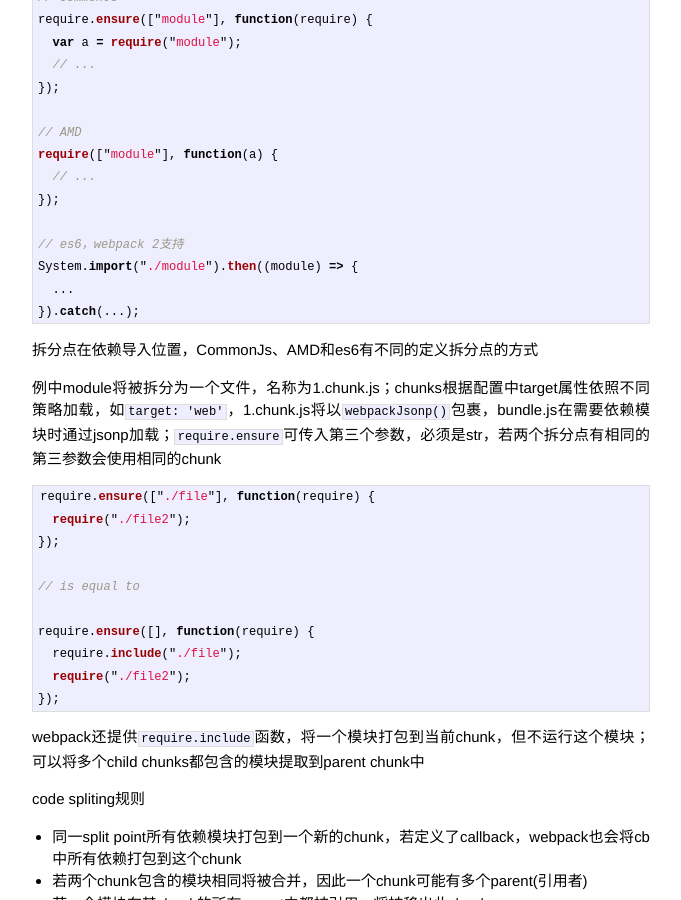
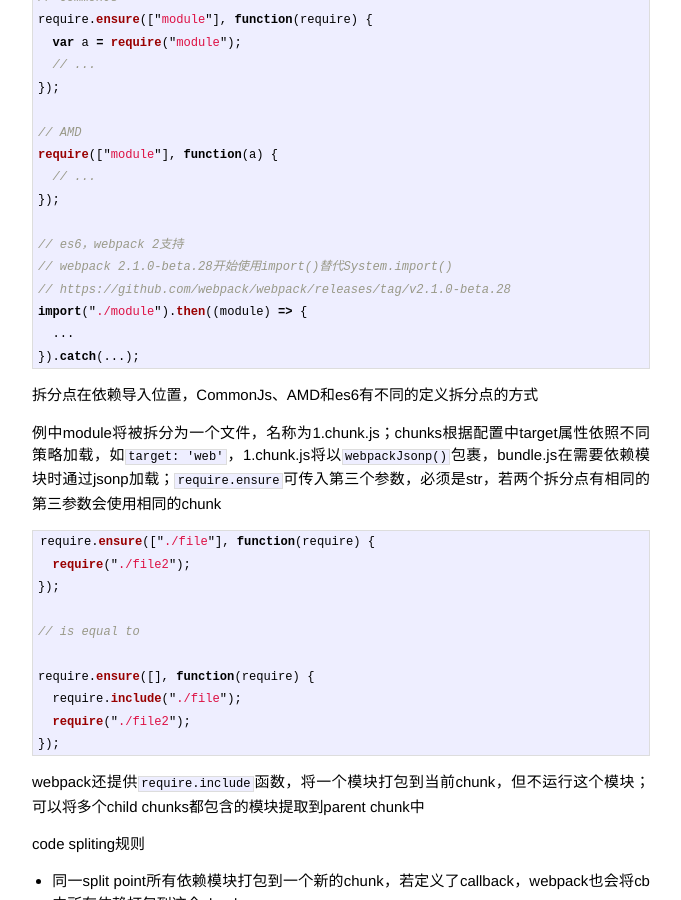
Before and after one commit to zp25/zp25.github.io, a Jekyll site: the page built from _posts/工具/2016-10-02-webpack-code-splitting.md, in a window 1280 px wide and 900 px high, scrolled down 699 px. Shown: the whole window, without its empty margins (299-980 px from the left). Built offline with Jekyll 4.4.1, drawn with Linux system fonts in a browser that asks for light colours.

Commit message:
Update: webpack@v2.1.0-beta.28 add import() as Code Splitting construct

```diff
--- a/_posts/工具/2016-10-02-webpack-code-splitting.md
+++ b/_posts/工具/2016-10-02-webpack-code-splitting.md
@@ -40,7 +40,9 @@
 });
 
 // es6，webpack 2支持
-System.import("./module").then((module) => {
+// webpack 2.1.0-beta.28开始使用import()替代System.import()
+// https://github.com/webpack/webpack/releases/tag/v2.1.0-beta.28
+import("./module").then((module) => {
   ...
 }).catch(...);
 ~~~
```
